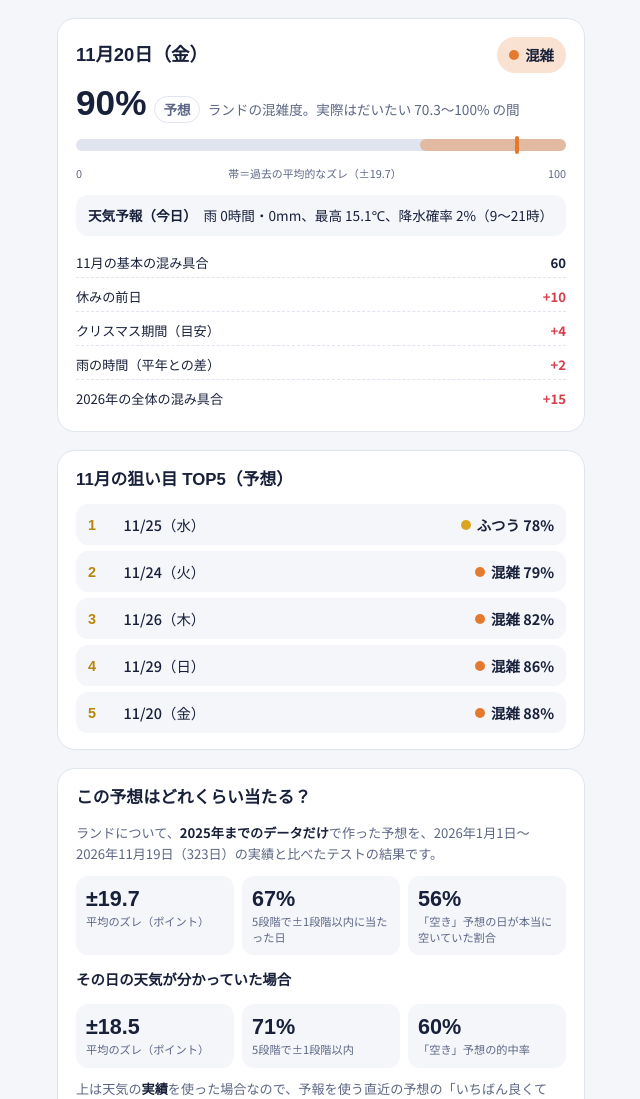
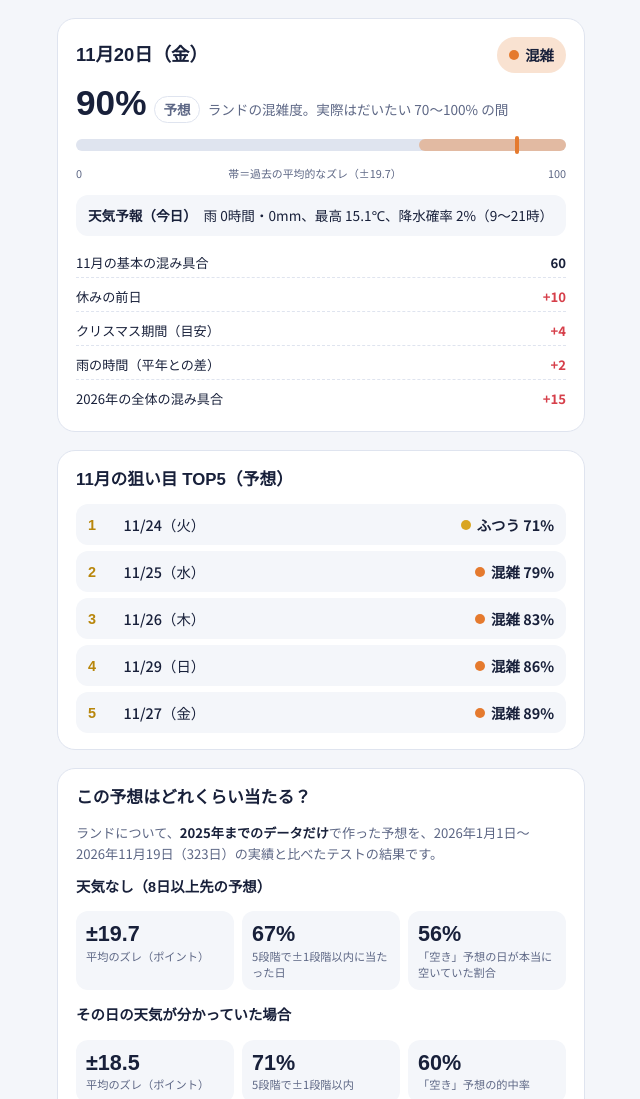
Before and after one commit to EbiharaYuki/disney, a plain HTML site: page site/index.html in a window 1280 px wide. Shown: the part 737-1836 px from the top of the page, without its empty margins (319-959 px from the left). Drawn offline with Linux system fonts and the light colour scheme; a web font is replaced by a local one.

Commit message:
Fix forecast range rounding and use weather in top picks
Co-Authored-By: Claude Opus 5.5 <noreply@anthropic.com>
Claude-Session: https://claude.ai/code/session_01VWrx2S9BjNeudeFZAUb7RH

```diff
--- a/site/index.html
+++ b/site/index.html
@@ -323,7 +323,7 @@ button:focus-visible { outline: 3px solid var(--gold); outline-offset: 2px; }
   function renderDetail() {
     const dt = parse(state.sel), x = dayInfo(dt), p = P();
     const hol = holidayName(dt), mae = p.validation.mae;
-    const lo = Math.max(0, x.pred.score - mae), hi = Math.min(100, x.pred.score + mae);
+    const lo = Math.max(0, Math.round(x.pred.score - mae)), hi = Math.min(100, Math.round(x.pred.score + mae));
     const base = x.pred.parts.filter((q) => q.id.startsWith("m_"));
     const others = x.pred.parts.filter((q) => !q.id.startsWith("m_") && Math.abs(q.value) >= 0.5).sort((a, b) => Math.abs(b.value) - Math.abs(a.value));
     const yearAdj = p.coefs[`y_${Math.min(dt.getUTCFullYear(), p.latestYear)}`] || 0;
@@ -359,7 +359,7 @@ button:focus-visible { outline: 3px solid var(--gold); outline-offset: 2px; }
     for (let d = 1; d <= days; d++) {
       const dt = D(y, m, d);
       if (key(dt) < todayKey) continue;
-      list.push({ dt, s: M.predict(P(), dt).score });
+      list.push({ dt, s: dayInfo(dt).pred.score });
     }
     list.sort((a, b) => a.s - b.s || a.dt - b.dt);
     $("picks-title").textContent = `${m + 1}月の狙い目 TOP5（予想）`;
@@ -376,6 +376,7 @@ button:focus-visible { outline: 3px solid var(--gold); outline-offset: 2px; }
     const v = P().validation, vw = P().validationWeather, f = (s) => s.slice(0, 4) + "年" + Number(s.slice(5, 7)) + "月" + Number(s.slice(8, 10)) + "日";
     $("acc-body").innerHTML = `
       <p class="prose">${PARK_NAMES[state.park]}について、<b>2025年までのデータだけ</b>で作った予想を、${f(v.from)}〜${f(v.to)}（${v.n}日）の実績と比べたテストの結果です。</p>
+      <h3 style="margin-top:12px">天気なし（8日以上先の予想）</h3>
       <div class="stats">
         <div class="stat"><b>±${v.mae}</b><span>平均のズレ（ポイント）</span></div>
         <div class="stat"><b>${Math.round(v.levelWithin1 * 100)}%</b><span>5段階で±1段階以内に当たった日</span></div>
```
